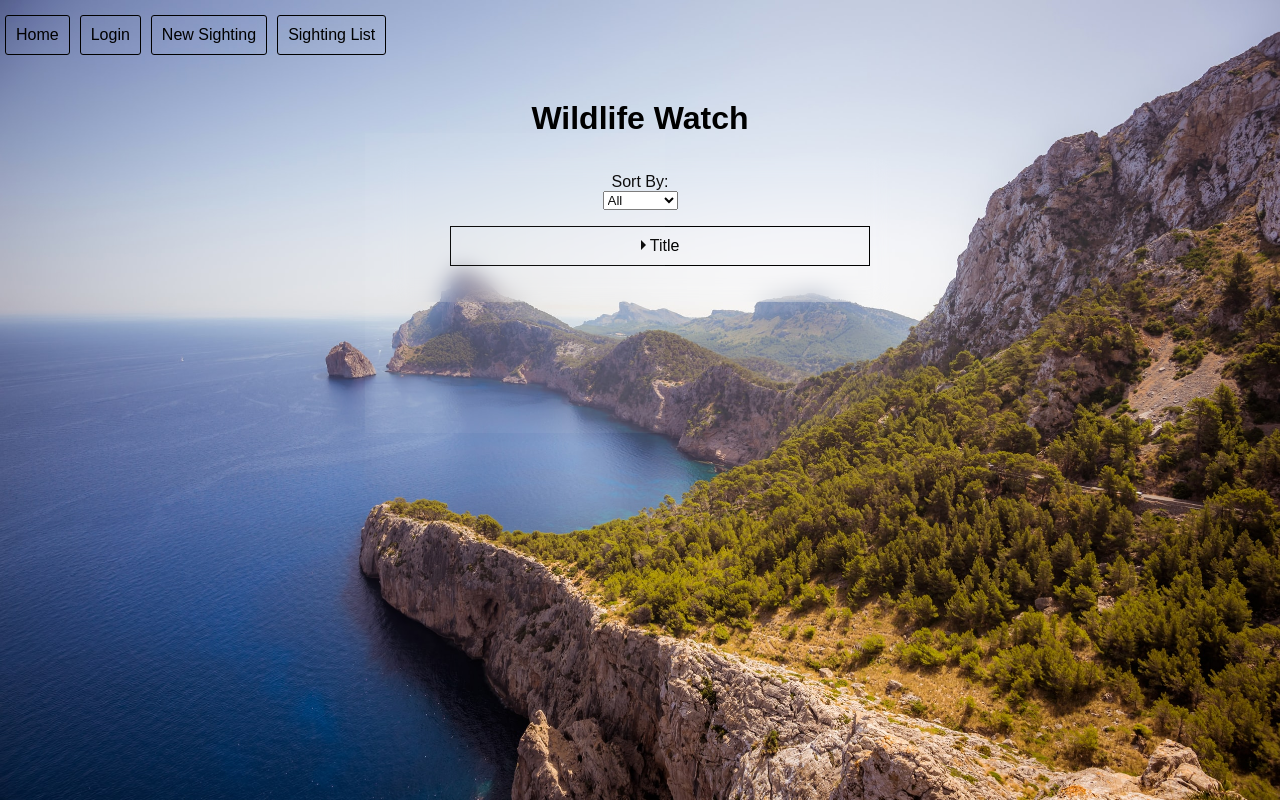
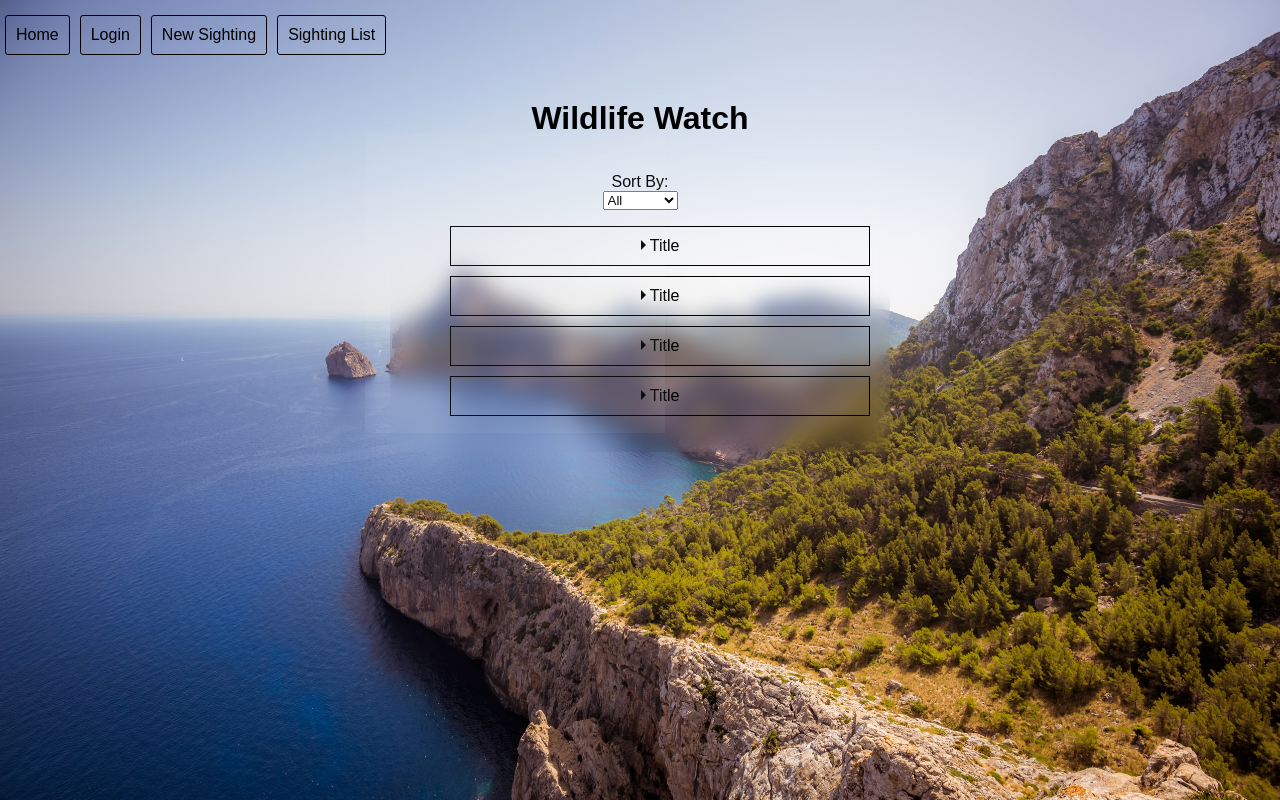
Before and after one commit to klguenth/wildlife-app, a React (Create React App) app: page /sightingList in a window 1280 px wide. Built offline with nearby package versions, Linux system fonts and the light colour scheme; the HTML template or start-up script is replaced by a standard one.

Commit message:
added more dummy sightings

```diff
--- a/src/Components/SightingList/SightingList.js
+++ b/src/Components/SightingList/SightingList.js
@@ -10,6 +10,9 @@ export default class SightingList extends React.Component {
                 <section className="SightingList">
                     <ul>
                         <Sighting sightings={this.props.sightings} />
+                        <Sighting sightings={this.props.sightings} />
+                        <Sighting sightings={this.props.sightings} />
+                        <Sighting sightings={this.props.sightings} />
                     </ul>
                 </section>
             </div>
```
